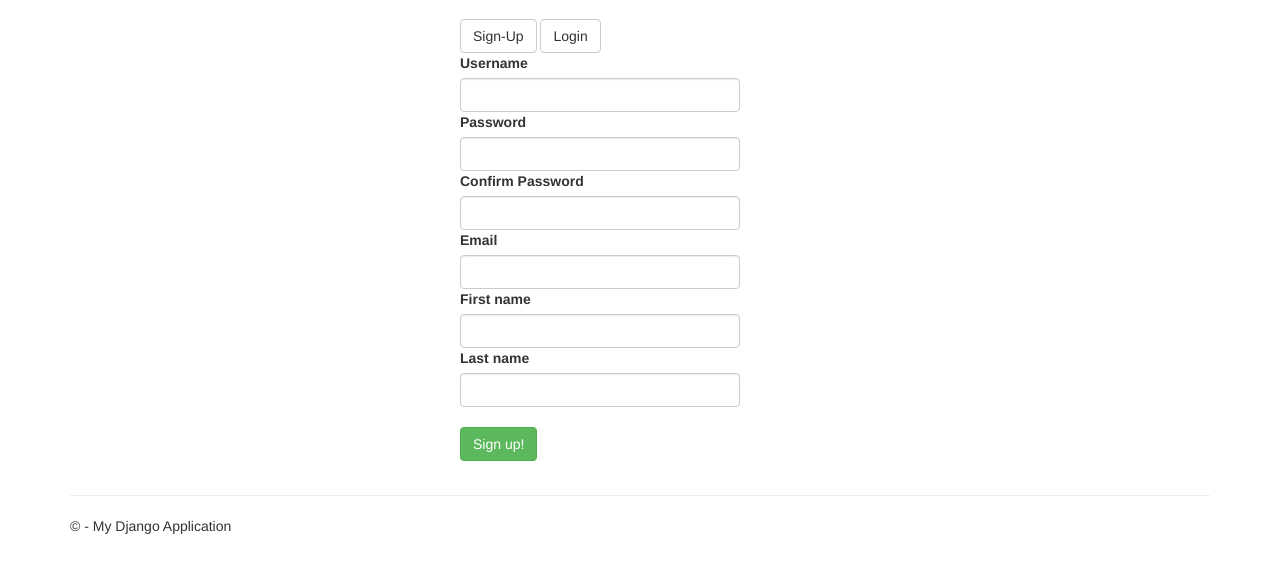
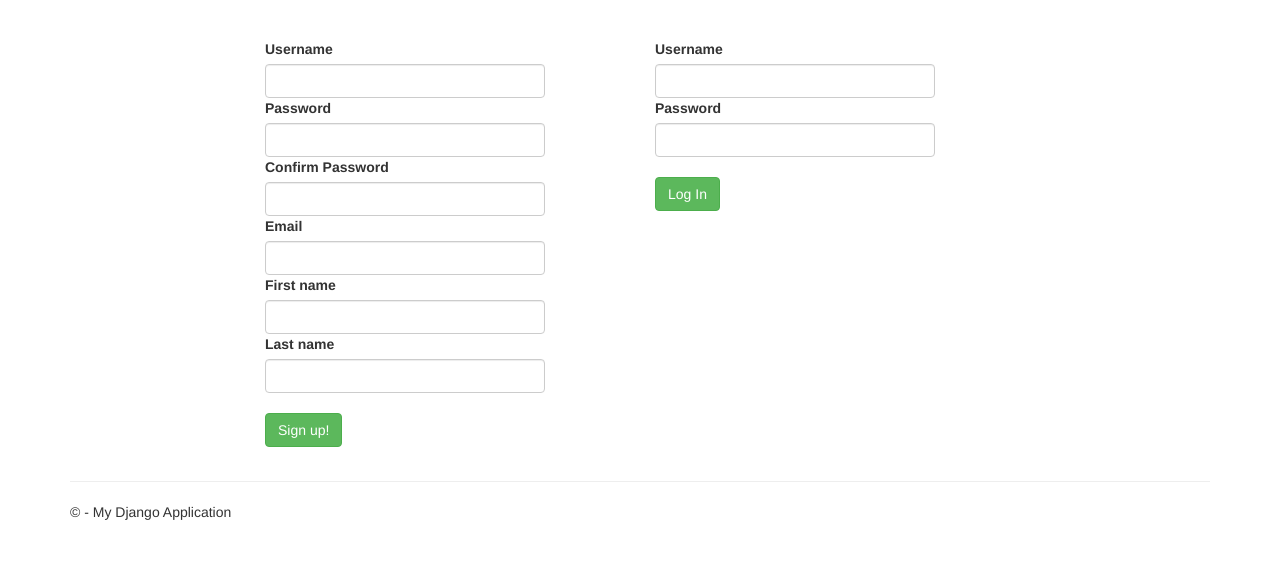
Before and after one commit to kennyli92/NthData, a Django app: page /account in a window 1280 px wide. Shown: the part 51-624 px from the top of the page. Run offline with Django 3.2, Linux system fonts and the light colour scheme; some libraries are stand-ins or nearby versions.

Commit message:
Created email/username authentication. Added login form next to signup form.

```diff
--- a/BigDataFrontEnd/BigDataFrontEnd/BigDataFrontEnd/settings.py
+++ b/BigDataFrontEnd/BigDataFrontEnd/BigDataFrontEnd/settings.py
@@ -181,3 +181,9 @@ LOGGING = {
 
 # Specify the default test runner.
 TEST_RUNNER = 'django.test.runner.DiscoverRunner'
+
+# Custom Authentication
+AUTHENTICATION_BACKENDS = (
+    'signup.backends.EmailOrUsernameLogin',
+    'django.contrib.auth.backends.ModelBackend'
+)
--- a/BigDataFrontEnd/BigDataFrontEnd/signup/forms.py
+++ b/BigDataFrontEnd/BigDataFrontEnd/signup/forms.py
@@ -30,7 +30,7 @@ class SignUpForm(forms.Form):
 
         return self.cleaned_data
 
-
+    #checks to see if username is available
     def clean_username(self):
         data = self.cleaned_data['username']
 
@@ -42,7 +42,7 @@ class SignUpForm(forms.Form):
         raise forms.ValidationError("This username is not available.")
         return data
 
-
+    #checks to see if this email has been registered in the system
     def clean_email(self):
         data = self.cleaned_data['email']
 
@@ -54,3 +54,24 @@ class SignUpForm(forms.Form):
         raise forms.ValidationError("This email has an account associated. Forgot Username or Password?")
         #add page to recover username or password.
         return data
+
+class LoginForm(forms.Form):
+    username = forms.CharField(label='Username', label_suffix='',widget=forms.TextInput(attrs={'class':'form-control'}))
+    password = forms.CharField(label='Password', label_suffix='',widget=forms.PasswordInput(attrs={'class':'form-control'}))
+
+    #checks to see if user exists for email/username
+    def clean_username(self):
+        data = self.cleaned_data['username']
+
+        if '@' in data:
+            kwargs = {'email': data}
+        else:
+            kwargs = {'username': data}
+
+        try:
+            User.objects.get(**kwargs)
+        except User.DoesNotExist:
+            raise forms.ValidationError("No user of this username is found.")
+            return data
+
+        return data
--- a/BigDataFrontEnd/BigDataFrontEnd/signup/templates/signup/signup.html
+++ b/BigDataFrontEnd/BigDataFrontEnd/signup/templates/signup/signup.html
@@ -3,19 +3,17 @@
 {% block content %}
 
 <div class="row">
-    <div class="col-md-4"></div>
-   <div class="col-md-4">
+    <div class="col-md-2"></div>
+    <div class="col-xs-3 col-md-4">
         <form action="" method="post">
-            <input class="btn btn-default" type="button" id="signupBtn" value="Sign-Up" />
-            <input class="btn btn-default" type="button" id="loginBtn" value="Login" />
             <br />
-            {% if form.non_field_errors %}
+            {% if signupform.non_field_errors %}
             <div style="color:#b94a48">
-                {{form.non_field_errors}}
+                {{signupform.non_field_errors}}
             </div>
             {% endif %}
             {% csrf_token %}
-            {% for field in form %}
+            {% for field in signupform %}
             {{ field.label_tag }}
             {% if field.errors %}
             <div style="color:#b94a48">
@@ -25,7 +23,29 @@
             {{ field }}
             {% endfor %}
             <br>
-            <input class="btn btn-success" type="submit" value="Sign up!" />
+            <input class="btn btn-success" type="submit" name="signup" value="Sign up!" />
+        </form>
+    </div>
+    <div class="col-xs-3 col-md-4">
+        <form action="" method="post">
+            <br />
+            {% if loginform.non_field_errors %}
+            <div style="color:#b94a48">
+                {{loginform.non_field_errors}}
+            </div>
+            {% endif %}
+            {% csrf_token %}
+            {% for field in loginform %}
+            {{ field.label_tag }}
+            {% if field.errors %}
+            <div style="color:#b94a48">
+                {{ field.errors }}
+            </div>
+            {% endif %}
+            {{ field }}
+            {% endfor %}
+            <br>
+            <input class="btn btn-success" type="submit" name="login" value="Log In" />
         </form>
     </div>
 </div>
--- a/BigDataFrontEnd/BigDataFrontEnd/signup/views.py
+++ b/BigDataFrontEnd/BigDataFrontEnd/signup/views.py
@@ -1,18 +1,20 @@
-from signup.forms import SignUpForm
+from signup.forms import SignUpForm, LoginForm
+from signup.backends import EmailOrUsernameLogin
 from django.shortcuts import render
 from django.views.generic.edit import FormView
 from django.contrib.auth.models import User, Group
-from django.http import HttpResponseRedirect
+from django.http import HttpResponseRedirect, HttpResponse
 from django.shortcuts import render_to_response
-from  django.contrib.auth.forms import PasswordResetForm
+from django.contrib.auth.forms import PasswordResetForm
+from django.contrib.auth import authenticate
 
 #def register(request):
 #    form = SignUpForm()
 #    return render(request, 'signup/signup.html', {'form': form})
 
 def account(request):
-    # if this is a POST request we need to process the form data
-    if request.method == 'POST':
+    # if this is a POST request we need to process the sign up form data
+    if (request.method == 'POST') and ('signup' in request.POST):
         # create a form instance and populate it with data from the request:
         form = SignUpForm(request.POST)
         # check whether it's valid:
@@ -34,11 +36,28 @@ def account(request):
             # redirect to a new URL:
             return HttpResponseRedirect('signup/success')
 
+    # if this is a POST request we need to process the login form data
+    elif (request.method == 'POST') and ('login' in request.POST):
+        form = LoginForm(request.POST)
+
+        if form.is_valid():
+            username = form.cleaned_data['username']
+            password = form.cleaned_data['password']
+
+            #authenticate user
+            user = authenticate(username=username, password=password)
+
+            if user is not None:
+                return HttpResponseRedirect('signup/success')
+            else:
+                return HttpResponse("No user of this username is found.")
+
     # if a GET (or any other method) we'll create a blank form
     else:
-        form = SignUpForm()
+        signUpForm = SignUpForm()
+        loginForm = LoginForm()
 
-    return render(request, 'signup/signup.html', {'form': form})
+    return render(request, 'signup/signup.html', {'signupform': signUpForm, 'loginform': loginForm})
 
 def register_success(request):
     return render_to_response(
```
Also changed, not shown: BigDataFrontEnd/BigDataFrontEnd/signup/backends.py (added, +22 -0 lines).
